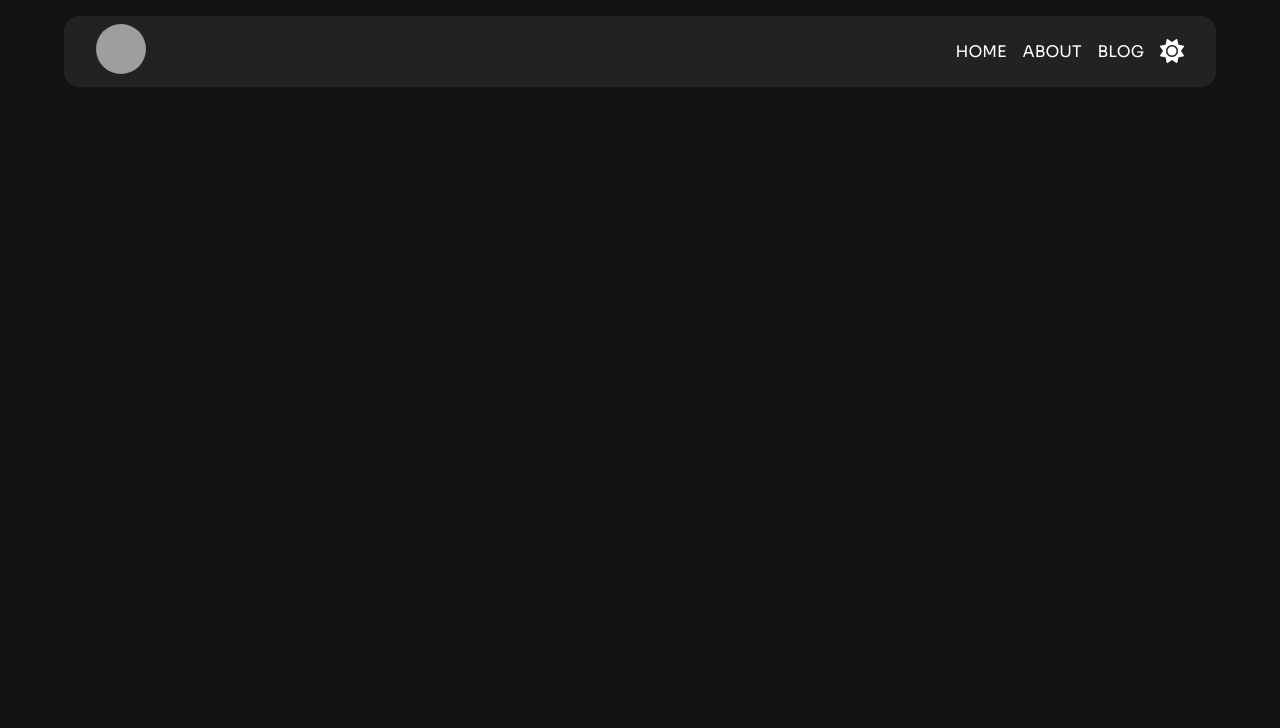
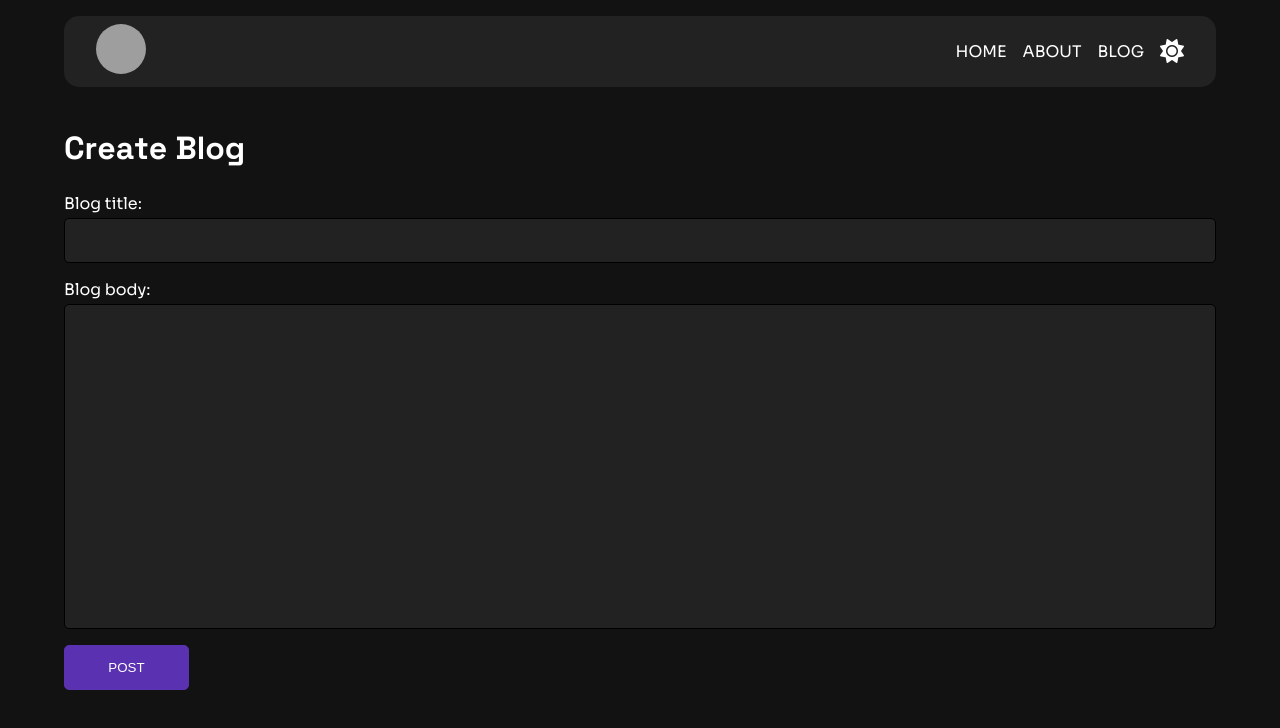
Before and after one commit to JSCHLTE/Portfolio, a React (Vite) app: page /admin in a window 1280 px wide. Before the commit this address had no page. Shown: the top 728 px of the page. Built offline with nearby package versions, Linux system fonts and the light colour scheme; grey boxes are pictures that could not be loaded.

Commit message:
Built the admin dashboard

```diff
--- a/src/App.jsx
+++ b/src/App.jsx
@@ -7,6 +7,7 @@ import About from "./Pages/About"
 import AnimatedText from "./Comps/common/AnimatedText"
 import ScrollToTop from "./Comps/common/ScrollToTop"
 import BlogPage from "./Comps/common/blog/BlogPage"
+import BlogDashboard from "./Comps/common/blog/BlogDashboard"
 
 function App() {
 
@@ -36,6 +37,7 @@ function App() {
         <Route path="/about" element={<About />}/>
         <Route path="/blog" element={<Blog />}/>
         <Route path='/blogs/:slug' element={<BlogPage />}/>
+        <Route path='/admin' element={<BlogDashboard />}/>
       </Routes>
     </div>
     </>
--- /dev/null
+++ b/src/CSS/form.css
@@ -0,0 +1,64 @@
+.admin-form {
+    display: flex;
+    flex-direction: column;
+}
+
+.form-title-wrapper {
+    margin: 1rem 0;
+}
+
+.form-title-wrapper label, .form-body-wrapper textarea {
+    display: flex;
+    flex-direction: column;
+}
+
+.form-title-wrapper input {
+    margin-top: 0.25rem;
+    background-color: var(--darkGrey);
+    border: 1px solid var(--black);
+    border-radius: 5px;
+    height: 45px;
+    padding: 0 1rem;
+    color: var(--white);
+    font-size: 1rem;
+}
+
+.form-body-wrapper textarea {
+    width: 100%;
+    max-width: 100%;
+    min-height: 325px;
+    resize: none;
+    margin-top: 0.25rem;
+    background-color: var(--darkGrey);
+    border: 1px solid var(--black);
+    border-radius: 5px;
+    padding: 0.75rem;
+    color: var(--white);
+    font-size: 1rem;
+    font-family: inherit;
+}
+
+.form-title-wrapper input:hover,  .form-body-wrapper textarea:hover {
+    border-color: var(--theme);
+}
+
+.form-title-wrapper input:focus, .form-body-wrapper textarea:focus {
+    outline: solid 2px var(--theme);
+}
+
+.form-submit {
+    width: 125px;
+    height: 45px;
+    background-color: var(--theme);
+    border: 1px solid var(--theme);
+    color: var(--permWhite);
+    border-radius: 5px;
+    margin: 1rem 0;
+    cursor: pointer;
+    transition: transform 0.3s ease;
+}
+
+.form-submit:hover {
+    transform: translateY(-5px);
+    border-color: var(--white);
+}
--- /dev/null
+++ b/src/Comps/common/blog/BlogDashboard.jsx
@@ -0,0 +1,53 @@
+import React, { useState } from 'react'
+import AnimatedText from '../AnimatedText'
+import '../../../CSS/form.css'
+
+const BlogDashboard = () => {
+
+    const [formValues, setFormValues] = useState({
+        blogTitle: '',
+        blogBody: ''
+    })
+
+    const handleChange = (event) => {
+        const {name, value} = event.target
+        setFormValues((prev) => ({
+            ...prev,
+            [name]: value
+        }))
+    }
+
+  return (
+    <div className='admin-wrapper'>
+        <h1><AnimatedText text='Create Blog'/></h1>
+        <form className='admin-form'>
+            <div className='form-title-wrapper'>
+                <label htmlFor="blogTitle">
+                    Blog title:
+                    <input
+                        type="text"
+                        id='blogTitle'
+                        name='blogTitle'
+                        value={formValues.blogTitle}
+                        onChange={handleChange}
+                    />
+                </label>
+            </div>
+            <div className='form-body-wrapper'>
+                <label htmlFor="blogBody">
+                    Blog body:
+                    <textarea
+                        id='blogBody'
+                        name='blogBody'
+                        value={formValues.blogBody}
+                        onChange={handleChange}>
+                    </textarea>
+                </label>
+            </div>
+            <button className='form-submit'>POST</button>
+        </form>
+    </div>
+  )
+}
+
+export default BlogDashboard
```
